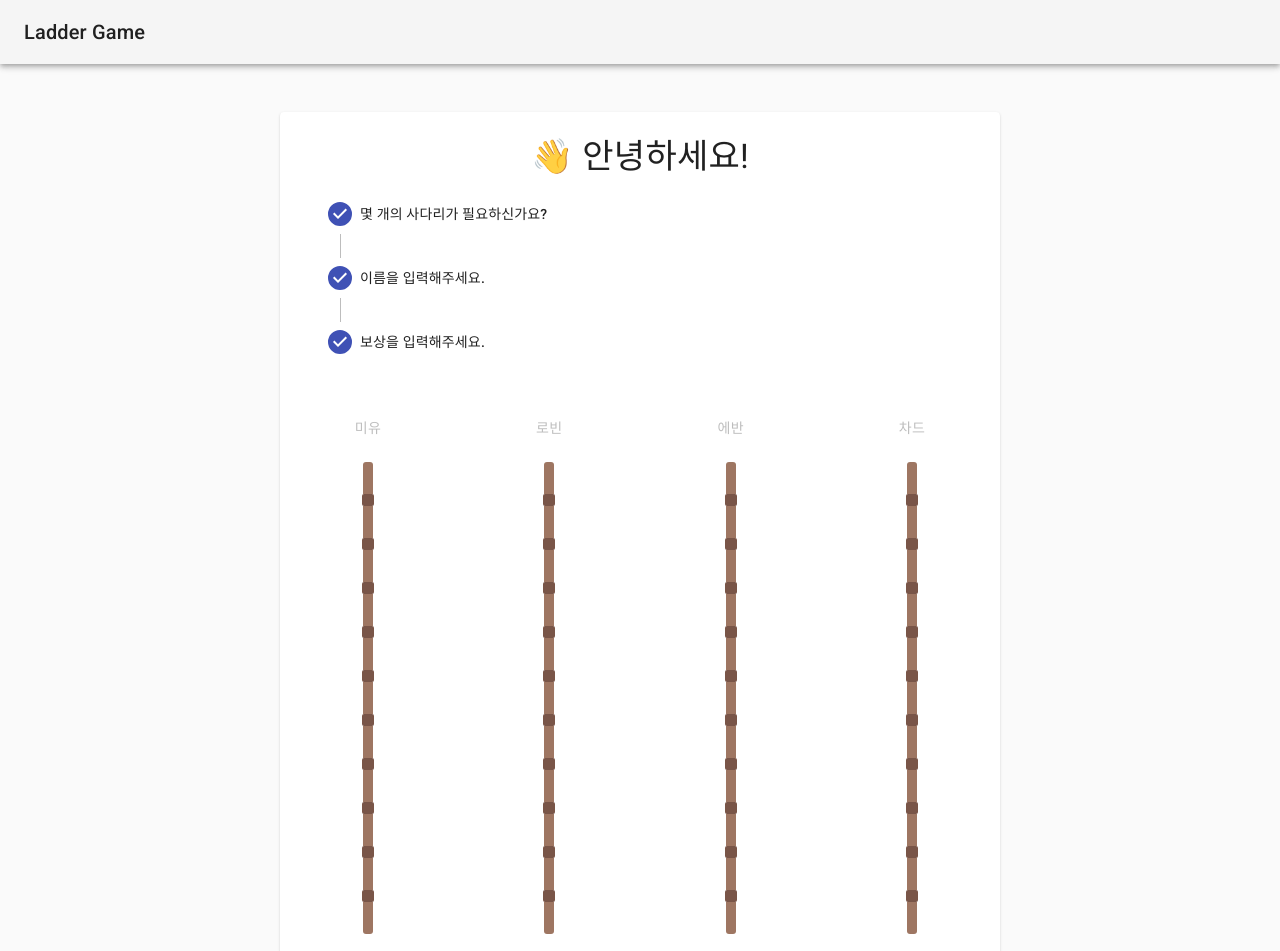
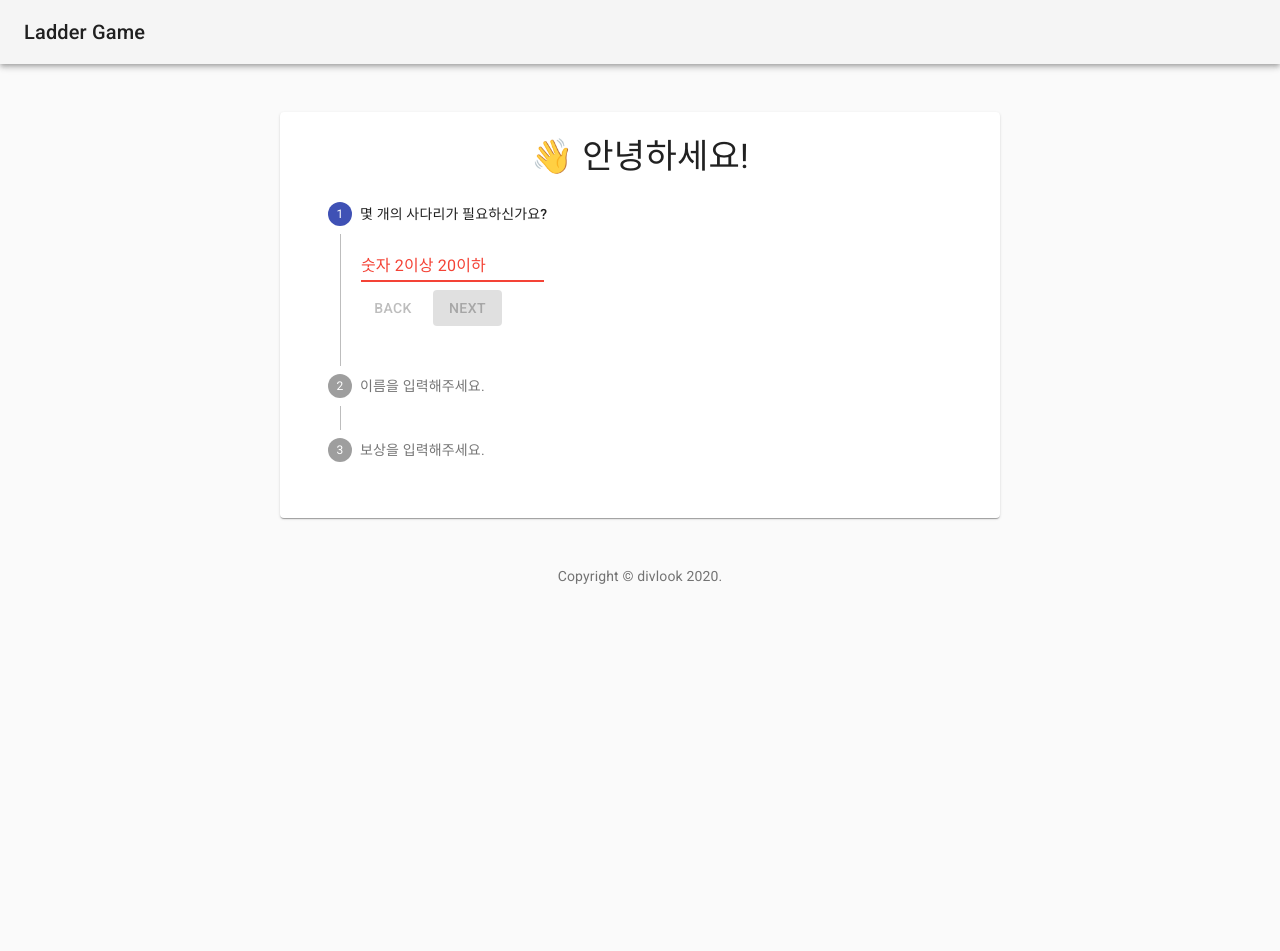
Before and after one commit to divlook/ladder-game, a Next.js app: page / in a window 1280 px wide. Shown: the top 951 px of the page. After the commit the page ends 800 px from the top, so only its background shows below. Built offline with nearby package versions, Linux system fonts and the light colour scheme.

Commit message:
샘플값 삭제

```diff
--- a/pages/index.tsx
+++ b/pages/index.tsx
@@ -14,16 +14,6 @@ import { makeStyles } from '@material-ui/core'
 import IndexReducer, { initialState } from '~/reducers/index.reducer'
 import * as IndexAction from '~/reducers/index.action'
 import LadderGame from '~/components/LadderGame'
-
-/*
-사다리 수를 입력 받는다
-이름을 입력 받는다
-결과를 입력 받는다
-막대기를 그린다
-사용자가 중간 막대기를 그린다
-게임을 시작한다 (동시 or 클릭순)
-다시하기 or 처음으로
-*/
 
 export const useStyles = makeStyles(theme => ({
     root: {
@@ -53,15 +43,8 @@ export const useStyles = makeStyles(theme => ({
 const IndexPage: NextPage = () => {
     const classes = useStyles()
     const steps = ['몇 개의 사다리가 필요하신가요?', '이름을 입력해주세요.', '보상을 입력해주세요.']
-    // TODO: Sample
-    const [activeStep, setActiveStep] = useState(0 || steps.length)
-    const [store, dispatch] = useReducer(IndexReducer, {
-        ...initialState,
-        // TODO: Sample
-        ladderQty: 4,
-        players: ['미유', '로빈', '에반', '차드'],
-        rewards: ['당첨', '꽝', '꽝', '꽝'],
-    })
+    const [activeStep, setActiveStep] = useState(0)
+    const [store, dispatch] = useReducer(IndexReducer, initialState)
     const formRef = useRef<HTMLFormElement>(null)
 
     const handleSubmit = e => {
```
